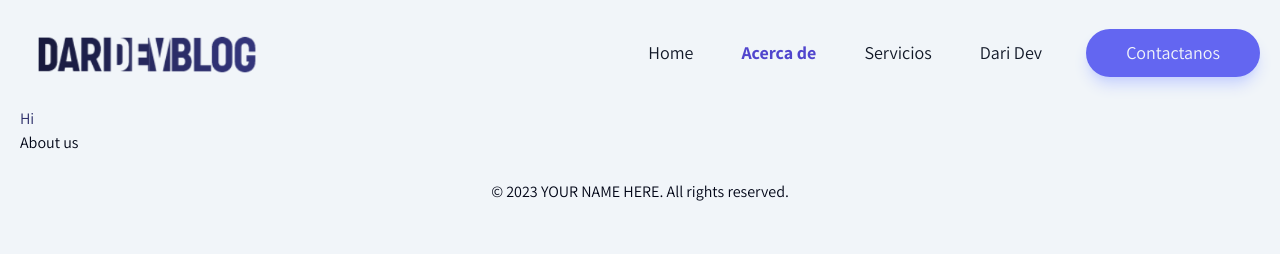
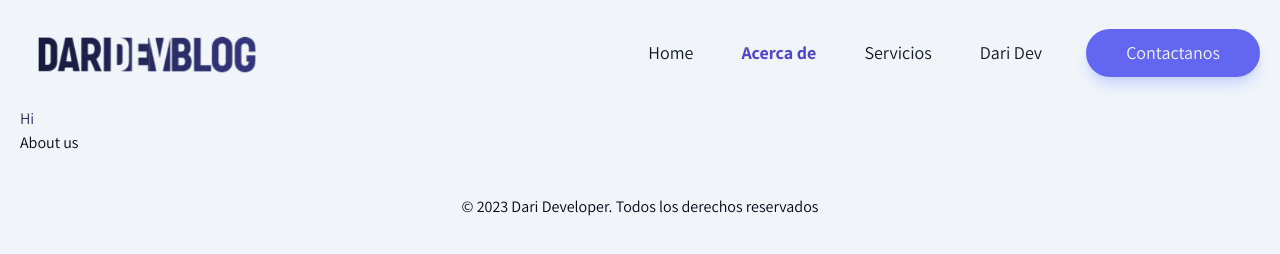
Before and after one commit to darideveloper/blog-ai, an Astro site: page /acerca-de in a window 1280 px wide. Built offline with nearby package versions, Linux system fonts and the light colour scheme; Astro itself is replaced by a stand-in of ours.

Commit message:
feat (footer) layout

```diff
--- a/src/components/Footer.astro
+++ b/src/components/Footer.astro
@@ -2,12 +2,6 @@
 const today = new Date();
 ---
 
-<footer>
-	&copy; {today.getFullYear()} YOUR NAME HERE. All rights reserved.
+<footer class="text-center pb-5 pt-10">
+	&copy; {today.getFullYear()} Dari Developer. Todos los derechos reservados
 </footer>
-<style>
-	footer {
-		padding: 25px;
-		text-align: center;
-	}
-</style>
--- a/src/components/PostsGrid.astro
+++ b/src/components/PostsGrid.astro
@@ -17,8 +17,6 @@ const [firstPost] = posts;
 // Limit number of posts
 const limit = 7
 posts = posts.slice(1, limit)
-console.log (typeof firstPost.data.pubDate)
-
 ---
 <section class="posts mt-20">
 	<h2 class="text-4xl text-center mb-5 font-bold">Últimos Posts</h2>
```
